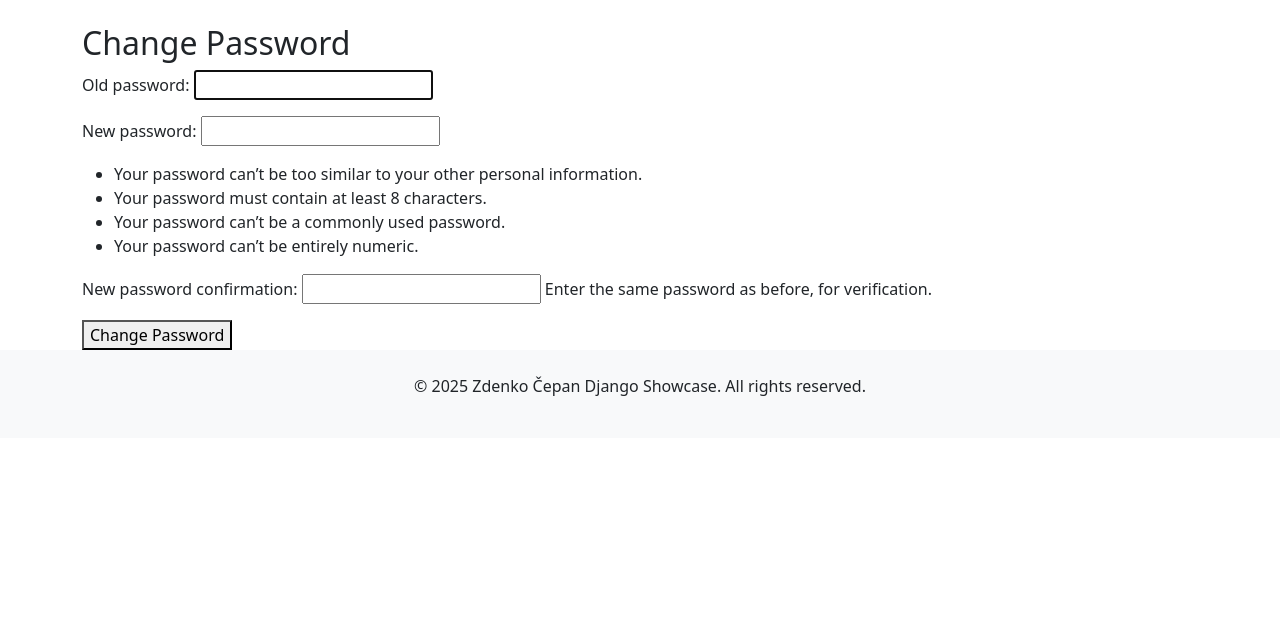
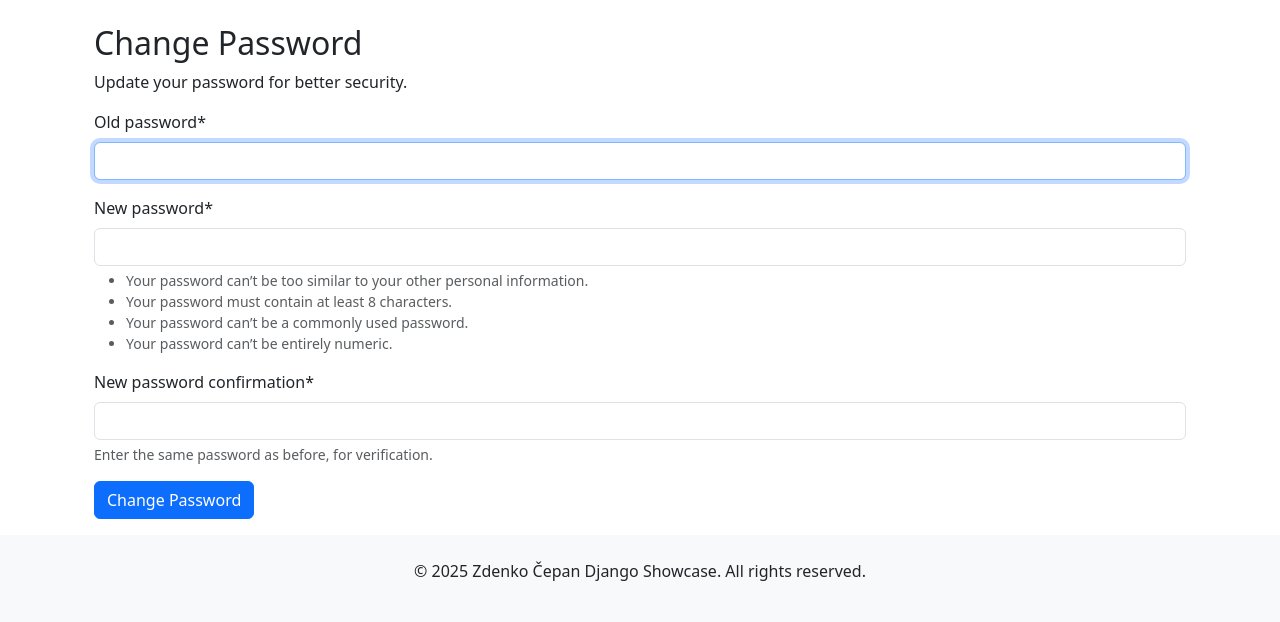
Before and after one commit to ZdenkoKrio/Django-skills, a Django app: page /users/password_change/ in a window 1280 px wide. Shown: the part 56-678 px from the top of the page. Run offline with Django 5.2, Linux system fonts and the light colour scheme; the visitor is signed in with stand-in values (Sample User, id 1); some libraries are stand-ins or nearby versions.

Commit message:
crispyforms

```diff
--- /dev/null
+++ b/showcase/core/forms.py
@@ -0,0 +1,5 @@
+from .mixins import FormHelperMixin
+
+
+class BaseForm(FormHelperMixin):
+    """Universal class for forms"""
--- /dev/null
+++ b/showcase/core/mixins.py
@@ -0,0 +1,13 @@
+from crispy_forms.helper import FormHelper
+from crispy_forms.layout import Submit
+from django import forms
+
+class FormHelperMixin(forms.Form):
+    """Universal mixin for all forms with Crispy Forms."""
+    submit_text = "Submit"
+
+    def __init__(self, *args, **kwargs):
+        super().__init__(*args, **kwargs)
+        self.helper = FormHelper()
+        self.helper.form_method = "post"
+        self.helper.add_input(Submit("submit", self.submit_text))
--- a/showcase/core/templates/base.html
+++ b/showcase/core/templates/base.html
@@ -20,7 +20,6 @@
     {% include "footer.html" %}
 
     <script src="https://cdn.jsdelivr.net/npm/bootstrap@5.3.2/dist/js/bootstrap.bundle.min.js"></script>
-    <script src="{% static 'js/main.js' %}"></script>
     <script src="{% static 'js/theme.js' %}"></script>
 </body>
 </html>
--- /dev/null
+++ b/showcase/core/templates/components/form_component.html
@@ -0,0 +1,17 @@
+{% extends "base.html" %}
+
+{% load crispy_forms_tags %}
+
+{% block title %}{{ title }}{% endblock %}
+
+{% block content %}
+<div class="container">
+    <h2>{{ title }}</h2>
+    <p>{{ description }}</p>
+
+    <form method="post" enctype="multipart/form-data" class="mt-3">
+        {% csrf_token %}
+        {% crispy form %}
+    </form>
+</div>
+{% endblock %}
--- /dev/null
+++ b/showcase/users/auth_urls.py
@@ -0,0 +1,46 @@
+from django.urls import path
+from django.contrib.auth import views as auth_views
+from .forms import (
+    CustomAuthenticationForm,
+    CustomPasswordChangeForm,
+    CustomPasswordResetForm
+)
+
+auth_patterns = [
+    path("login/", auth_views.LoginView.as_view(
+        template_name="components/form_component.html",
+        authentication_form=CustomAuthenticationForm,
+        extra_context={"title": "Login", "description": "Enter your credentials to access your account."}
+    ), name="login"),
+
+    path("logout/", auth_views.LogoutView.as_view(), name="logout"),
+
+    path("password_change/", auth_views.PasswordChangeView.as_view(
+        template_name="components/form_component.html",
+        form_class=CustomPasswordChangeForm,
+        extra_context={"title": "Change Password", "description": "Update your password for better security."}
+    ), name="password_change"),
+
+    path("password_change/done/", auth_views.PasswordChangeDoneView.as_view(
+        template_name="users/password_change_done.html"
+    ), name="password_change_done"),
+
+    path("password_reset/", auth_views.PasswordResetView.as_view(
+        template_name="components/form_component.html",
+        form_class=CustomPasswordResetForm,
+        extra_context={"title": "Reset Password", "description": "Enter your email to receive a password reset link."}
+    ), name="password_reset"),
+
+    path("password_reset/done/", auth_views.PasswordResetDoneView.as_view(
+        template_name="users/password_reset_done.html"
+    ), name="password_reset_done"),
+
+    path("reset/<uidb64>/<token>/", auth_views.PasswordResetConfirmView.as_view(
+        template_name="components/form_component.html",
+        extra_context={"title": "Set New Password", "description": "Enter your new password."}
+    ), name="password_reset_confirm"),
+
+    path("reset/done/", auth_views.PasswordResetCompleteView.as_view(
+        template_name="users/password_reset_complete.html"
+    ), name="password_reset_complete"),
+]
--- a/showcase/users/forms.py
+++ b/showcase/users/forms.py
@@ -1,7 +1,34 @@
-from django.contrib.auth.forms import UserCreationForm
+from django import forms
+from django.contrib.auth.forms import (
+    UserCreationForm, AuthenticationForm, PasswordChangeForm, PasswordResetForm
+)
 from .models import CustomUser
+from core.forms import BaseForm
 
-class CustomUserCreationForm(UserCreationForm):
+
+class CustomUserCreationForm(UserCreationForm, BaseForm):
+    submit_text = "Sign Up"
+
     class Meta:
         model = CustomUser
-        fields = ["username", "email", "password1", "password2", "bio", "profile_picture", "role"]
+        fields = ["username", "email", "password1", "password2", "role"]
+
+
+class CustomAuthenticationForm(AuthenticationForm, BaseForm):
+    submit_text = "Login"
+
+
+class CustomPasswordChangeForm(PasswordChangeForm, BaseForm):
+    submit_text = "Change Password"
+
+
+class CustomPasswordResetForm(PasswordResetForm, BaseForm):
+    submit_text = "Send Reset Link"
+
+
+class UserUpdateForm(forms.ModelForm, BaseForm):
+    submit_text = "Save Changes"
+
+    class Meta:
+        model = CustomUser
+        fields = ["username", "email", "profile_picture", "bio"]
--- a/showcase/users/urls.py
+++ b/showcase/users/urls.py
@@ -1,18 +1,10 @@
-from django.urls import path
-from django.contrib.auth import views as auth_views
+from django.urls import path, include
 from .views import RegisterView, ProfileView, SettingsView
+from .auth_urls import auth_patterns
 
 urlpatterns = [
     path("register/", RegisterView.as_view(), name="register"),
     path("profile/", ProfileView.as_view(), name="profile"),
     path("settings/", SettingsView.as_view(), name="settings"),
-
-    path("login/", auth_views.LoginView.as_view(template_name="login.html"), name="login"),
-    path("logout/", auth_views.LogoutView.as_view(), name="logout"),
-    path("password_change/", auth_views.PasswordChangeView.as_view(template_name="password_change.html"), name="password_change"),
-    path("password_change/done/", auth_views.PasswordChangeDoneView.as_view(template_name="password_change_done.html"), name="password_change_done"),
-    path("password_reset/", auth_views.PasswordResetView.as_view(template_name="password_reset.html"), name="password_reset"),
-    path("password_reset/done/", auth_views.PasswordResetDoneView.as_view(template_name="password_reset_done.html"), name="password_reset_done"),
-    path("reset/<uidb64>/<token>/", auth_views.PasswordResetConfirmView.as_view(template_name="password_reset_confirm.html"), name="password_reset_confirm"),
-    path("reset/done/", auth_views.PasswordResetCompleteView.as_view(template_name="password_reset_complete.html"), name="password_reset_complete"),
+    path("", include(auth_patterns)),
 ]
```
Also changed, not shown: showcase/showcase/settings.py (+10 -0 lines), showcase/users/templates/login.html (deleted, +0 -11 lines), showcase/users/views.py (+8 -4 lines).
